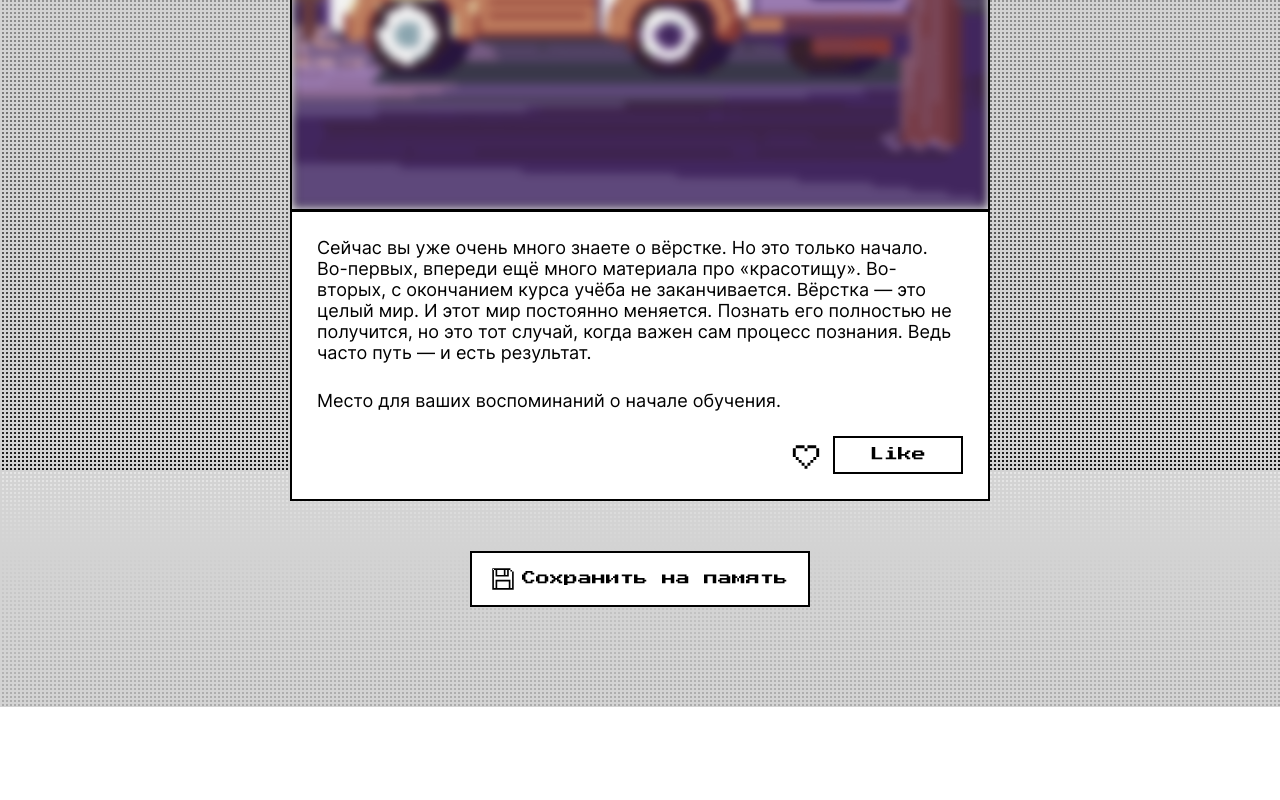
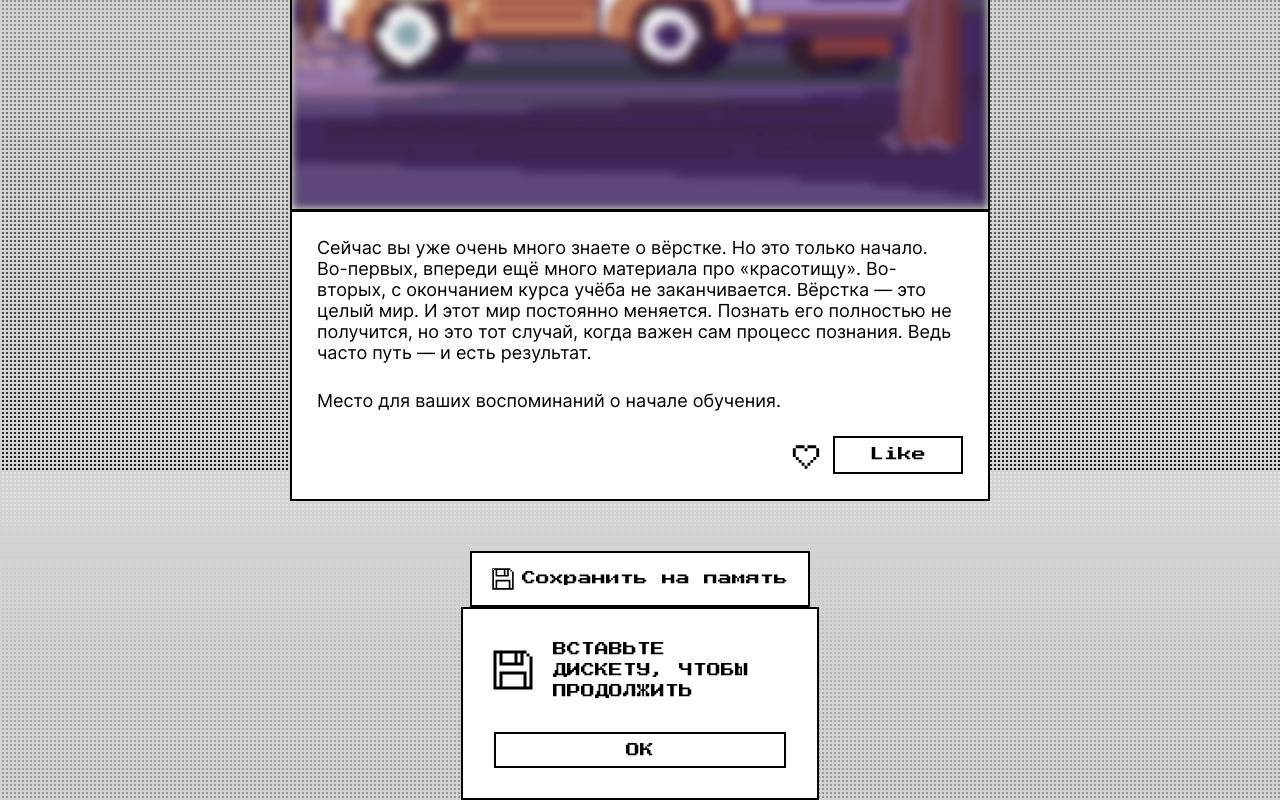
Before and after one commit to ermoshenk0kirill/zakrivayuschiy-teg-f, a plain HTML site: page index.html in a window 1280 px wide. Shown: the part 8330-9130 px from the top of the page. Before the commit the page ends 9037 px from the top, so only its background shows below. Drawn offline with Linux system fonts and the light colour scheme.

Commit message:
Версия сайта №3_2

```diff
--- a/index.html
+++ b/index.html
@@ -638,7 +638,7 @@
         </svg>
         <span class="button__text">Сохранить на память</span>
       </button>
-      <dialog id="dialog-id" class="dialog-open">
+      <dialog id="dialog-id" class="dialog-open" open>
         <svg class="floppy-icon floppy-icon-dialog" viewbox="0 0 40 40">
           <use href="./svg/floppy3.svg#floppy"></use>
         </svg>
--- a/styles/style.css
+++ b/styles/style.css
@@ -355,7 +355,7 @@ dialog {
 
 .dialog-open[open] {
   display: grid;
-  grid-template-columns: (39px ,234px);
+  grid-template-columns: repeat(2 ,auto);
   grid-template-rows: repeat(2, auto);
   justify-content: center;
   justify-items: center;
```
